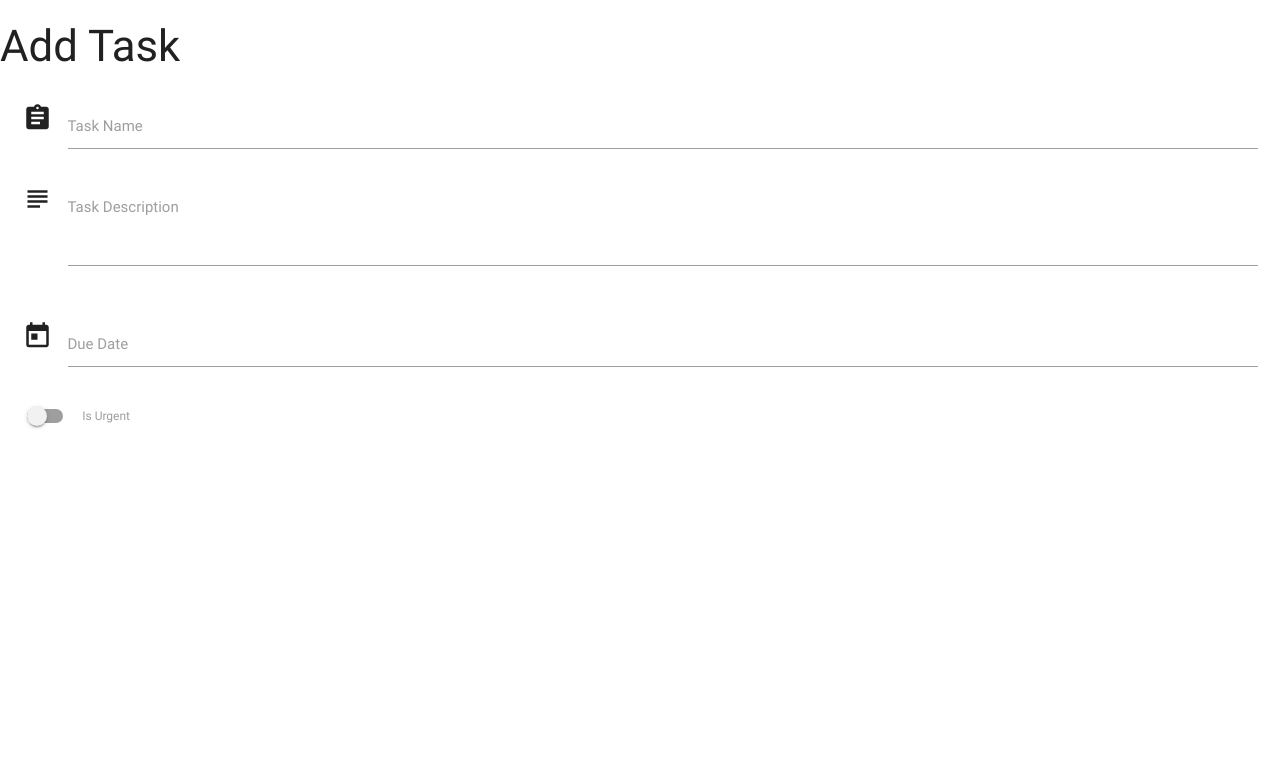
After one commit to andershup/FlaskApplicationMiniProject, a Flask app: page /add_task in a window 1280 px wide. The commit adds this page. Shown: the top 779 px of the page. Run offline with Flask 2, Linux system fonts and the light colour scheme; some libraries are stand-ins or nearby versions.

Commit message:
Trying to add datechecker

```diff
--- a/app.py
+++ b/app.py
@@ -23,6 +23,10 @@ mongo = PyMongo(app)
 def get_tasks():
     return render_template("tasks.html", tasks=mongo.db.tasks.find())
 
+@app.route('/add_task')
+def add_task():
+    return render_template('addtask.html')
+
 
 if __name__ == '__main__':
     app.run(host=os.environ.get('IP'),
--- /dev/null
+++ b/templates/addtask.html
@@ -0,0 +1,39 @@
+{% extends 'base.html' %} {% block content %}
+
+<h3>Add Task</h3>
+<div class="row">
+  <form action="" method="POST" class="col s12">
+    <div class="row">
+      <div class="input-field col s12">
+        <i class="material-icons prefix">assignment</i>
+        <input id="task_name" name="task_name" type="text" class="validate" />
+        <label for="icon_prefix">Task Name</label>
+      </div>
+      <div class="input-field col s12">
+        <i class="material-icons prefix">subject</i>
+        <textarea
+          name="task_description"
+          id="task_description"
+          class="materialize-textarea"
+        ></textarea>
+        <label for="icon_telephone">Task Description</label>
+      </div>
+    </div>
+    <div  class="row">
+      <div  id="matfix" class="input-field col s12">
+        <i class="material-icons prefix">today</i>
+        <input id="due_date" name="due_date" type="text" class="datepicker">
+        <label for="icon_prefix">Due Date</label>
+      </div>
+    </div>
+    <div class="switch">
+      <label>
+        <input id="is_urgent" name="is_urgent" type="checkbox" />
+        <span class="lever"></span>
+        Is Urgent
+      </label>
+    </div>
+  </form>
+</div>
+
+{% endblock %}
--- a/templates/base.html
+++ b/templates/base.html
@@ -1,20 +1,42 @@
+<html>
+  <head>
+    <link
+      href="https://fonts.googleapis.com/icon?family=Material+Icons"
+      rel="stylesheet"
+    />
 
-<html>
-<head>
-<link href="https://fonts.googleapis.com/icon?family=Material+Icons"
-      rel="stylesheet">
+    <link
+      rel="stylesheet"
+      href="https://cdnjs.cloudflare.com/ajax/libs/materialize/0.100.2/css/materialize.min.css"
+    />
+  </head>
+  <body>
+    {% block content %} {% endblock %}
+    <script
+      src="https://code.jquery.com/jquery-3.5.1.min.js"
+      integrity="sha256-9/aliU8dGd2tb6OSsuzixeV4y/faTqgFtohetphbbj0="
+      crossorigin="anonymous"
+    ></script>
+    <script src="https://cdnjs.cloudflare.com/ajax/libs/materialize/0.100.2/js/materialize.min.js"></script>
+    <script type="text/javascript">
+      $(document).ready(function () {
+        $(".collapsible").collapsible();
+      });
 
-<link rel="stylesheet"  href="https://cdnjs.cloudflare.com/ajax/libs/materialize/0.100.2/css/materialize.min.css">
-</head>
-<body>
+      $('.datepicker').pickadate({
+         selectMonths: true, // Creates a dropdown to control month
+         selectYears: 15, // Creates a dropdown of 15 years to control year,
+         today: 'Today',
+         clear: 'Clear',
+         close: 'Ok',
+         closeOnSelect: false // Close upon selecting a date,
+         container: undefined, // ex. 'body' will append picker to body
+       });
 
-    {% block content %}
-    {% endblock %}
-    <script src="https://code.jquery.com/jquery-3.5.1.min.js" integrity="sha256-9/aliU8dGd2tb6OSsuzixeV4y/faTqgFtohetphbbj0=" crossorigin="anonymous"></script>
-     <script src="https://cdnjs.cloudflare.com/ajax/libs/materialize/0.100.2/js/materialize.min.js"></script>
-    <script type="text/javascript">$(document).ready(function(){$('.collapsible').collapsible();});
-  </script>
 
-</body>
-
+        document.getElementById("matfix").addEventListener("click", function (e) {
+        e.stopPropagation();
+      });
+    </script>
+  </body>
 </html>
--- a/templates/tasks.html
+++ b/templates/tasks.html
@@ -7,7 +7,7 @@
   <ul class="collapsible" data-collapsible="accordion">
   {% for task in tasks %}
     <li>
-      <div class="collapsible-header"><i class="material-icons">filter_drama</i>
+      <div class="collapsible-header"><i class="material-icons">expand_more</i>
        {{task.task_name}} - {{task.due_date}}
       </div>
       <div class="collapsible-body">
```
